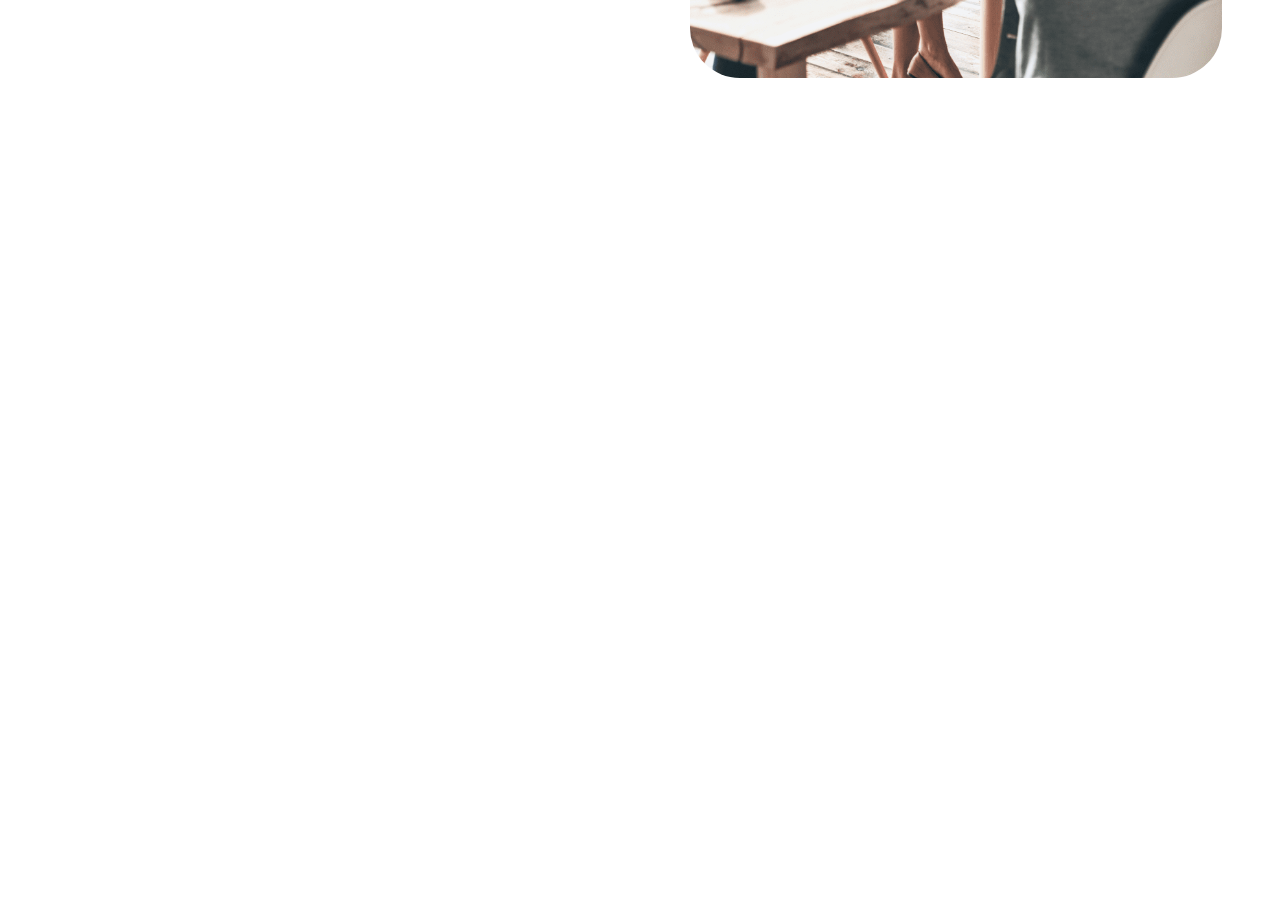
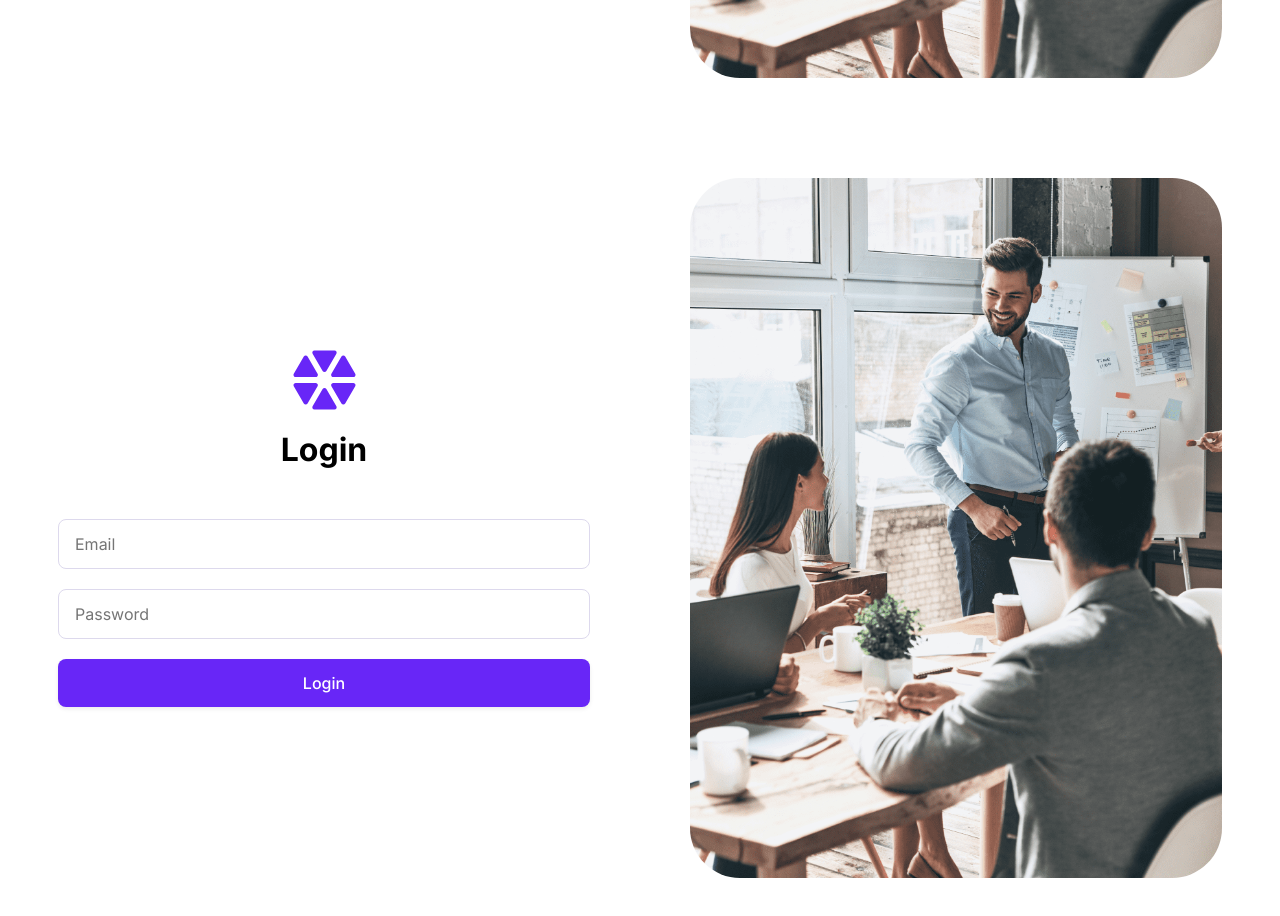
Before and after one commit to ohunazz/projectify-app-ui, a React (Create React App) app: page / in a window 1280 px wide. Shown: the part 1480-2396 px from the top of the page. Before the commit the page ends 1616 px from the top, so only its background shows below. Built offline with nearby package versions, Linux system fonts and the light colour scheme.

Commit message:
Convert Login page to styled components

```diff
--- a/src/App.tsx
+++ b/src/App.tsx
@@ -1,4 +1,5 @@
 import { ForgotPassword } from "./pages/admin-auth/forget-password/ForgetPassword";
+import { Login } from "./pages/admin-auth/login/Login";
 import { ResetPassword } from "./pages/admin-auth/reset-password/ResetPassword";
 
 const App = () => {
@@ -6,6 +7,7 @@ const App = () => {
         <>
             <ForgotPassword />
             <ResetPassword />
+            <Login />
         </>
     );
 };
--- a/src/pages/admin-auth/login/Login.css
+++ /dev/null
@@ -1,5 +0,0 @@
-.login {
-    width: 100%;
-    display: grid;
-    gap: var(--space-20);
-}
--- a/src/pages/admin-auth/login/Login.tsx
+++ b/src/pages/admin-auth/login/Login.tsx
@@ -1,9 +1,16 @@
 import { useState } from "react";
+import styled from "styled-components";
 import { Button, Input } from "../../../design-system";
 import { AuthWrapper } from "../../components";
 
 import teamWork from "../../../assets/images/team.png";
-import "./Login.css";
+
+const Form = styled.form`
+    width: 100%;
+    display: flex;
+    flex-direction: column;
+    gap: var(--space-20);
+`;
 
 const Login = () => {
     const [email, setEmail] = useState<string>("");
@@ -24,7 +31,7 @@ const Login = () => {
 
     return (
         <AuthWrapper imageUrl={teamWork} pageTitle="Login">
-            <form className="login" onSubmit={createAccount} noValidate>
+            <Form>
                 <Input
                     type="email"
                     placeholder="Email"
@@ -32,7 +39,6 @@ const Login = () => {
                     onChange={handleOnChangeEmail}
                     shape="rounded"
                     size="lg"
-                    className="login__email"
                 />
                 <Input
                     type="password"
@@ -41,7 +47,6 @@ const Login = () => {
                     onChange={handleOnChangePassword}
                     shape="rounded"
                     size="lg"
-                    className="login__password"
                 />
 
                 <Button
@@ -52,7 +57,7 @@ const Login = () => {
                 >
                     Login
                 </Button>
-            </form>
+            </Form>
         </AuthWrapper>
     );
 };
```
